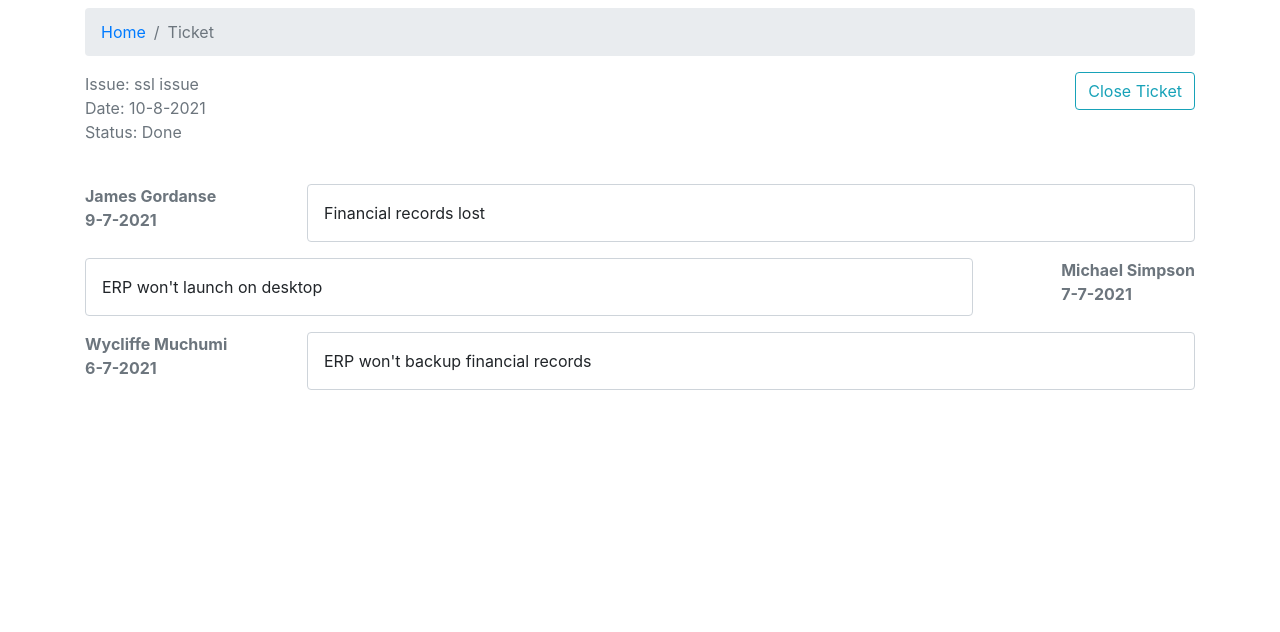
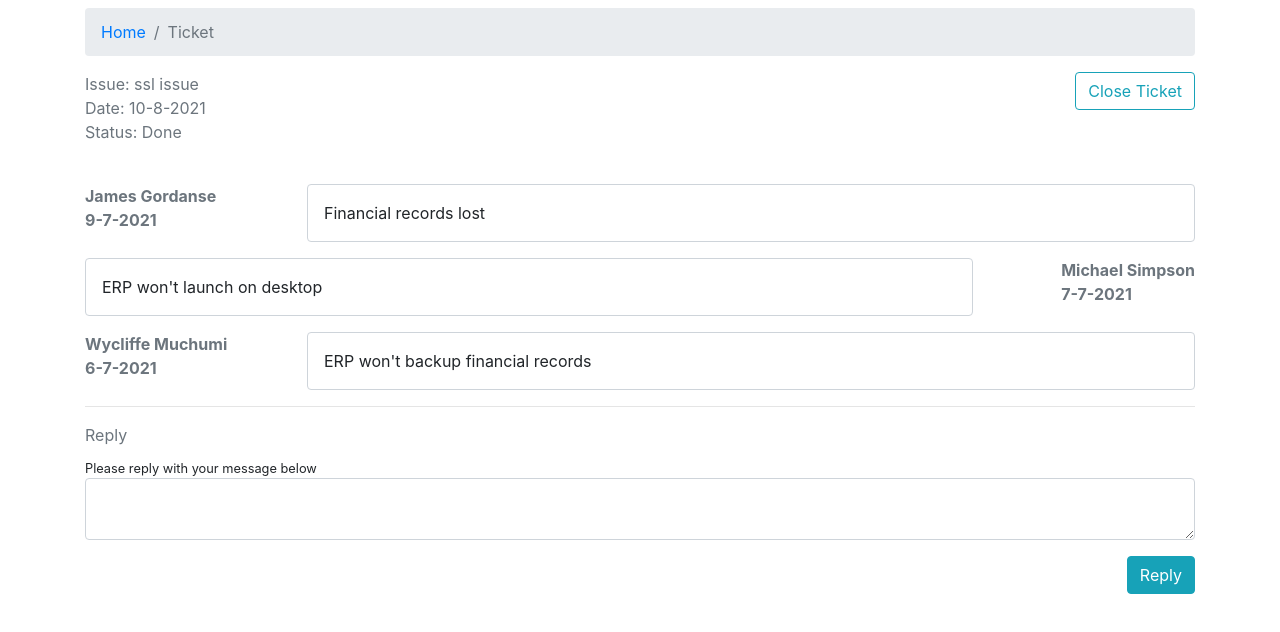
Before and after one commit to muchumi/tasks-ticketing-system, a React (Create React App) app in the folder client/: page /add-tickets in a window 1280 px wide. Shown: the top 632 px of the page. Built offline with nearby package versions, Linux system fonts and the light colour scheme.

Commit message:
ReplyMessage component done

```diff
--- /dev/null
+++ b/client/src/components/ReplyMessage/ReplyMessage.js
@@ -0,0 +1,33 @@
+import React from 'react';
+import {Form, Button} from 'react-bootstrap';
+import PropTypes from 'prop-types';
+
+const ReplyMessage = ({message, handleOnChange, handleOnSubmit}) => {
+    return(
+        <Form onSubmit={handleOnSubmit}>
+            <div className="text-weight-bolder text-secondary">
+                <Form.Label>Reply</Form.Label>
+            </div>
+            <Form.Text>Please reply with your message below</Form.Text>
+            <Form.Control
+                name=""
+                value = {message}
+                onChange = {handleOnChange}
+                as = "textarea"
+                row = "5"
+            />
+            <div className="text-right">
+                <Button variant="info" type="submit" className="mt-3 mb-3">Reply</Button>
+            </div>
+
+        </Form>
+    );
+};
+
+ReplyMessage.propTypes = {
+    handleOnChange:PropTypes.func.isRequired,
+    handleOnSubmit:PropTypes.func.isRequired,
+    message:PropTypes.string.isRequired
+};
+
+export default ReplyMessage;
--- a/client/src/components/Ticket/Ticket.js
+++ b/client/src/components/Ticket/Ticket.js
@@ -1,11 +1,24 @@
-import React from 'react';
+import React, {useState, useEffect} from 'react';
 import { Container, Row, Col, Button } from 'react-bootstrap';
 import PageBreadcrumb from '../Breadcrumb/Breadcrumb.js';
 import MessageHistory from '../MessageHistory/MessageHistory.js';
+import ReplyMessage from '../ReplyMessage/ReplyMessage.js'
 import dummyTickets from '../../assets/data/dummyTickets.json';
 
 const ticket = dummyTickets[0];
 const Ticket = () => {
+    const [message, setMessage] = useState('');
+
+    useEffect(() => {}, [message]);
+
+    const handleOnChange = (e) => {
+        setMessage(e.target.value);
+    };
+
+    const handleOnSubmit = () => {
+        alert('Form submitted!!!');
+    }
+
     return(
         <Container className="mt-2">
             <Row>
@@ -28,6 +41,16 @@ const Ticket = () => {
                     <MessageHistory message={ticket.history} />
                 </Col>
             </Row>
+            <hr />
+            <Row>
+                <Col>
+                    <ReplyMessage
+                    message = {message}
+                    handleOnChange={handleOnChange}
+                    handleOnSubmit={handleOnSubmit}
+                    />
+                </Col>
+            </Row>
         </Container>
     )
 };
```
